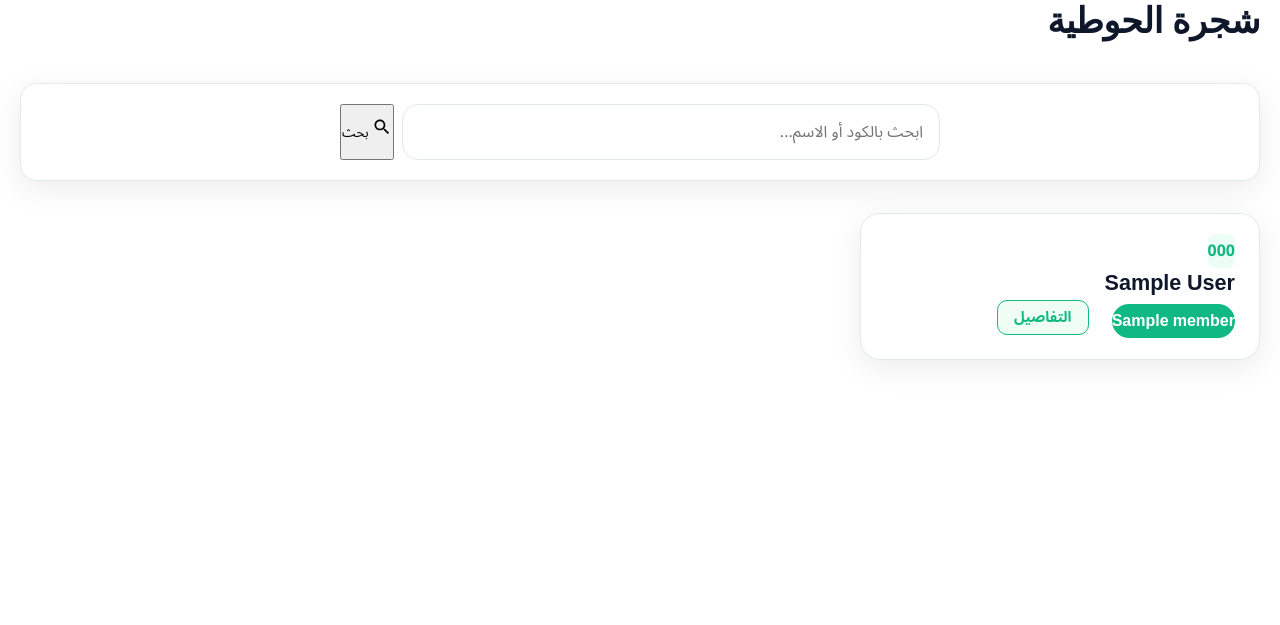
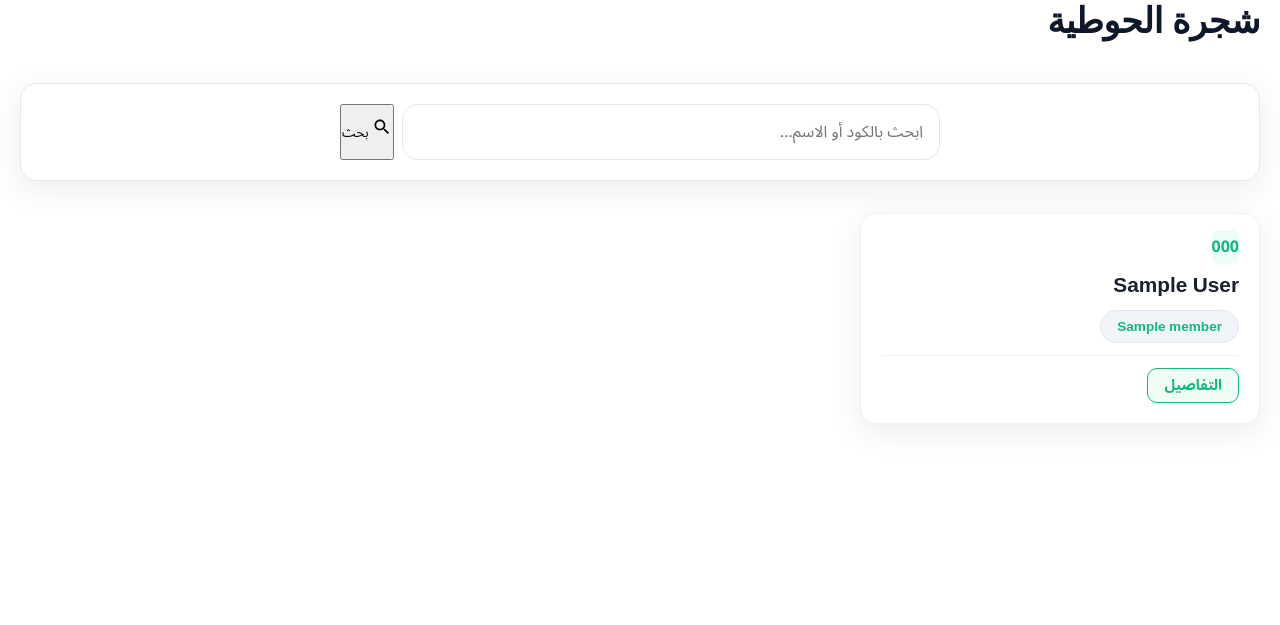
Before and after one commit to engcof/hottiyya, a FastAPI app: template templates/family/names.html in a window 1280 px wide. Shown: the part 149-774 px from the top of the page. Run offline with FastAPI, Linux system fonts and the light colour scheme; the template is opened without the code that fills it: most values are stand-ins (such as "Sample title", 1, 10 or a date in 2020); parts of the project's set-up code (start-up, migrations or seed data) failed here and were passed over; some libraries are stand-ins or nearby versions.

Commit message:
Fix: family names

```diff
--- a/services/family_service.py
+++ b/services/family_service.py
@@ -54,7 +54,7 @@ class FamilyService:
 
                 # جلب البيانات
                 cur.execute(f"""
-                    SELECT code, public.get_full_name(code, 7, FALSE) AS full_name, nick_name
+                    SELECT code, public.get_full_name(code, 5, FALSE) AS full_name, nick_name
                     FROM family_search
                     WHERE {sql_condition}
                     ORDER BY public.normalize_arabic(full_name) ASC
--- a/static/css/family.css
+++ b/static/css/family.css
@@ -2,23 +2,37 @@
    NAME: names.css
    DESCRIPTION: نظام متكامل لشجرة العائلة وتفاصيل الأعضاء
    ============================================================ */
-
 /* --- 1. التنسيقات العامة والمشتركة --- */
 .nickname-badge, .nickname-big {
-    background: var(--accent);
-    color: white;
+    display: inline-block;
+    padding: 4px 16px;
+    min-width: 80px;
+    background: #f1f5f9;
+    color: var(--accent);
     font-weight: 600;
     border-radius: 50px;
     text-align: center;
+    font-size: 0.85rem;
+    border: 1px solid #e2e8f0;
+}
+.code-badge {
+    display: inline-block;
+    padding: 6px 20px;
+    background: #ecfdf5;
+    color: var(--accent);
+    border-radius: 50px; /* جعل الكود يشبه الشارة (Badge) */
+    font-weight: bold;
+    font-size: 1.1rem;
+    border: 1px solid #a7f3d0;
 }
 
-.code-badge, .member-code code {
+.member-code code {
     background: #ecfdf5;
     color: var(--accent);
     border-radius: 8px;
     font-weight: bold;
+    margin: 10px 0;
 }
-
 /* --- 2. شريط البحث (Search Bar) --- */
 .search-bar { margin-bottom: 32px; padding: 20px; }
 .search-form { display: flex; gap: 8px; max-width: 600px; margin: 0 auto; }
@@ -47,36 +61,55 @@
 }
 
 .member-card {
-    padding: 24px;
-    border-radius: 20px;
+    padding: 20px;
+    border-radius: 16px;
     display: flex;
-    justify-content: space-between;
-    align-items: center;
-    flex-wrap: wrap;
-    gap: 16px;
+    flex-direction: column;
+    align-items: flex-start;
+    /* هذه القيمة هي المسافة الموحدة بين (الكود والاسم) و (الاسم واللقب) و (اللقب والأزرار) */
+    gap: 12px;
+    background: white;
+    border: 1px solid #edf2f7;
     transition: var(--transition);
-    background: white; /* تأكد من وجود خلفية */
 }
-
 .member-card:hover {
     transform: translateY(-6px);
     box-shadow: 0 20px 40px rgba(0,0,0,0.1);
 }
 
+/* نلغي الهوامش تماماً لنعتمد على gap البطاقة فقط */
+.member-code, .member-name, .member-nickname {
+    width: 100%;
+    margin: 0 !important;
+    padding: 0 !important;
+    text-align: right;
+}
+
+/* إجبار الاسم على سطر واحد */
 .member-name {
-    font-size: 1.35rem;
-    font-weight: 600;
-    color: #0f172a;
-    margin-bottom: 6px;
+    width: 100%;
+    font-size: 1.3rem;
+    font-weight: 700;
+    line-height: 1.2;
+    color: #1a202c;
+    white-space: nowrap;
+    overflow: hidden;
+    text-overflow: ellipsis;
+    text-align: right;
 }
 .member-actions {
+    width: 100%;
     display: flex;
-    margin-top: auto; /* هذا مهم للتأكد من أنها تلتصق بالأسفل */
-    margin-left: auto; /* هذا مهم للتأكد من أنها تلتصق باليسار */
-    padding-top: 5px;
+    flex-wrap: wrap;
     gap: 8px;
-    flex-wrap: wrap;
+    /* أضفنا حداً علوياً بسيطاً لتمييز منطقة الأزرار دون التأثير على المسافة */
+    padding-top: 12px;
+    border-top: 1px solid #f1f5f9;
+    justify-content: flex-start;
+    /* نضمن أن الأزرار لا تبتعد عن اللقب أكثر من قيمة الـ gap */
+    margin-top: 0;
 }
+
 /* --- 4. صفحة تفاصيل العضو (Member Details) --- */
 .member-details-section {
     padding: 60px 20px;
@@ -85,6 +118,11 @@
 }
 
 .member-header { text-align: center; margin-bottom: 20px; display: grid; gap: 15px; }
+/* --- تنسيق الكود في صفحة التفاصيل (التوسيط) --- */
+.member-header .member-code {
+    text-align: center; /* هنا التوسيط الصحيح */
+    margin: 10px 0;
+}
 
 .member-names {
     font-size: clamp(1.8rem, 5vw, 2.5rem);
@@ -155,7 +193,22 @@
 }
 
 .relation-link:hover { transform: translateX(-5px); color: var(--accent-hover); }
-
+.children-list {
+    display: flex;
+    flex-wrap: wrap;
+    gap: 12px;
+}
+.child-item {
+    background: #ecfdf5;
+    color: var(--accent);
+    padding: 8px 16px;
+    border-radius: 50px;
+    font-size: 0.95rem;
+    font-weight: 600;
+}
+.child-item:hover {
+    color: var(--primary-color);
+}
 /* تحسينات الموبايل */
 @media (max-width: 992px) {
     .member-body { grid-template-columns: 1fr; }
--- a/templates/admin/logs.html
+++ b/templates/admin/logs.html
@@ -1,4 +1,8 @@
 {% extends "base.html" %}
+{% block title %}سجل العمليات{% endblock %}
+{% block extra_css %}
+    <link rel="stylesheet" href="{{ url_for('static', path='css/admin.css') }}">
+{% endblock %}
 
 {% block content %}
 <section class="all-page">
@@ -12,7 +16,6 @@
         </div>
 
         <div class="admin-card full">
-            <h2>سجل النشاطات</h2>
             <div class="table-wrapper">
                 <table class="admin-table">
                     <thead>
--- a/templates/family/edit_name.html
+++ b/templates/family/edit_name.html
@@ -128,7 +128,8 @@
             <div class="form-footer">
                 <a href="/names/details/{{ code }}" class="cancel-text-link">رجوع للتفاصيل</a>
                 <span style="margin: 0 10px; color: #cbd5e0;">|</span>
-                <a href="/names?page={{ request.query_params.get('page', 1) }}&q={{ request.query_params.get('q', '') }}" class="cancel-text-link">قائمة الشجرة</a>
+                <a href="/names?page={{ request.query_params.get('page', 1) }}{% if request.query_params.get('q') and request.query_params.get('q') != 'None' %}&q={{ request.query_params.get('q') }}{% endif %}" class="cancel-text-link">قائمة الشجرة</a>
+
             </div>
         </form>
     </div>
--- a/templates/family/names.html
+++ b/templates/family/names.html
@@ -39,9 +39,9 @@
         <div class="members-list">
             {% for m in members %}
             <div class="member-card glass">
-                <div class="member-info">
                 <div class="member-code"><code>{{ m.code }}</code></div>
                 <div class="member-name"><strong>{{ m.full_name }}</strong></div>
+
                 <div class="member-nickname">
                     {% if m.nick_name %}
                         <span class="nickname-badge">{{ m.nick_name }}</span>
@@ -49,19 +49,14 @@
                         <span class="text-muted">—</span>
                     {% endif %}
                 </div>
-                </div>
+
                 <div class="member-actions">
-                    <a href="/names/details/{{ m.code }}?page={{ current_page }}&q={{ q }}" class="btn-f-action btn-f-view">
-                        التفاصيل
-                    </a>
-
+                    <a href="/names/details/{{ m.code }}?page={{ current_page }}&q={{ q }}" class="btn-f-action btn-f-view">التفاصيل</a>
                     {% if can_edit %}
-                    <a href="/names/edit/{{ m.code }}?page={{ current_page }}&q={{ q }}" class="btn-f-action btn-f-edit">
-                        تعديل
-                    </a>
+                        <a href="/names/edit/{{ m.code }}?page={{ current_page }}&q={{ q }}" class="btn-f-action btn-f-edit">تعديل</a>
                     {% endif %}
                     {% if can_delete %}
-                    <form method="post" action="/names/delete/{{ m.code }}" style="display:inline;" onsubmit="return confirm('هل أنت متأكد من حذف {{ m.full_name }}؟');">
+                        <form method="post" action="/names/delete/{{ m.code }}?page={{ current_page }}&q={{ q }}" style="display:inline;">
                             <input type="hidden" name="csrf_token" value="{{ csrf_token }}">
                             <button type="submit" class="btn-f-action btn-f-delete">حذف</button>
                         </form>
```
Also changed, not shown: templates/admin/login_logs.html (+8 -1 lines), templates/family/details.html (+3 -6 lines). Lines whose indentation alone changed are shown as unchanged.
